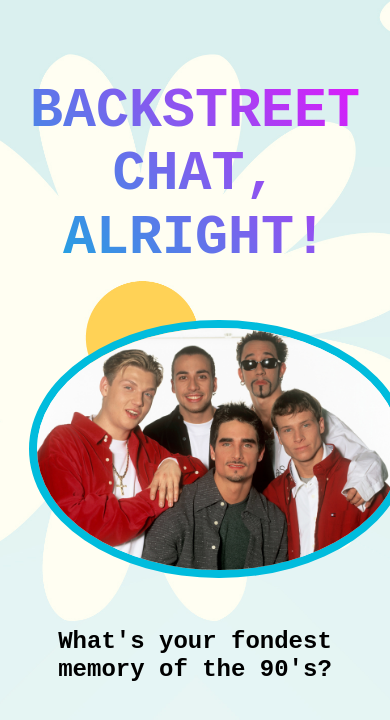
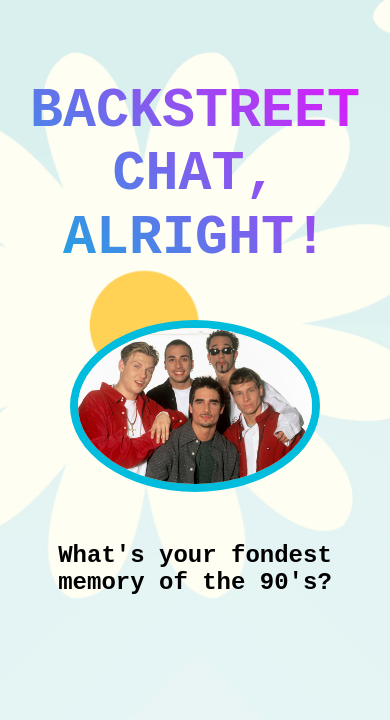
Before and after one commit to beatricegeorgeslemire/react-project-3, a React (Create React App) app: page / in a window 390 px wide. Shown: the top 720 px of the page. Built offline with nearby package versions, Linux system fonts and the light colour scheme; no server answers; the database is empty.

Commit message:
fixed media queries

```diff
--- a/src/App.css
+++ b/src/App.css
@@ -321,3 +321,14 @@ input[type=text] {
     margin: 20px 0;
   }
 }
+
+@media(max-width: 480px){
+  .pictureContainer img {
+    width: 250px;
+  }
+
+  .showBubble img {
+    display: none;
+  }
+
+}
```
